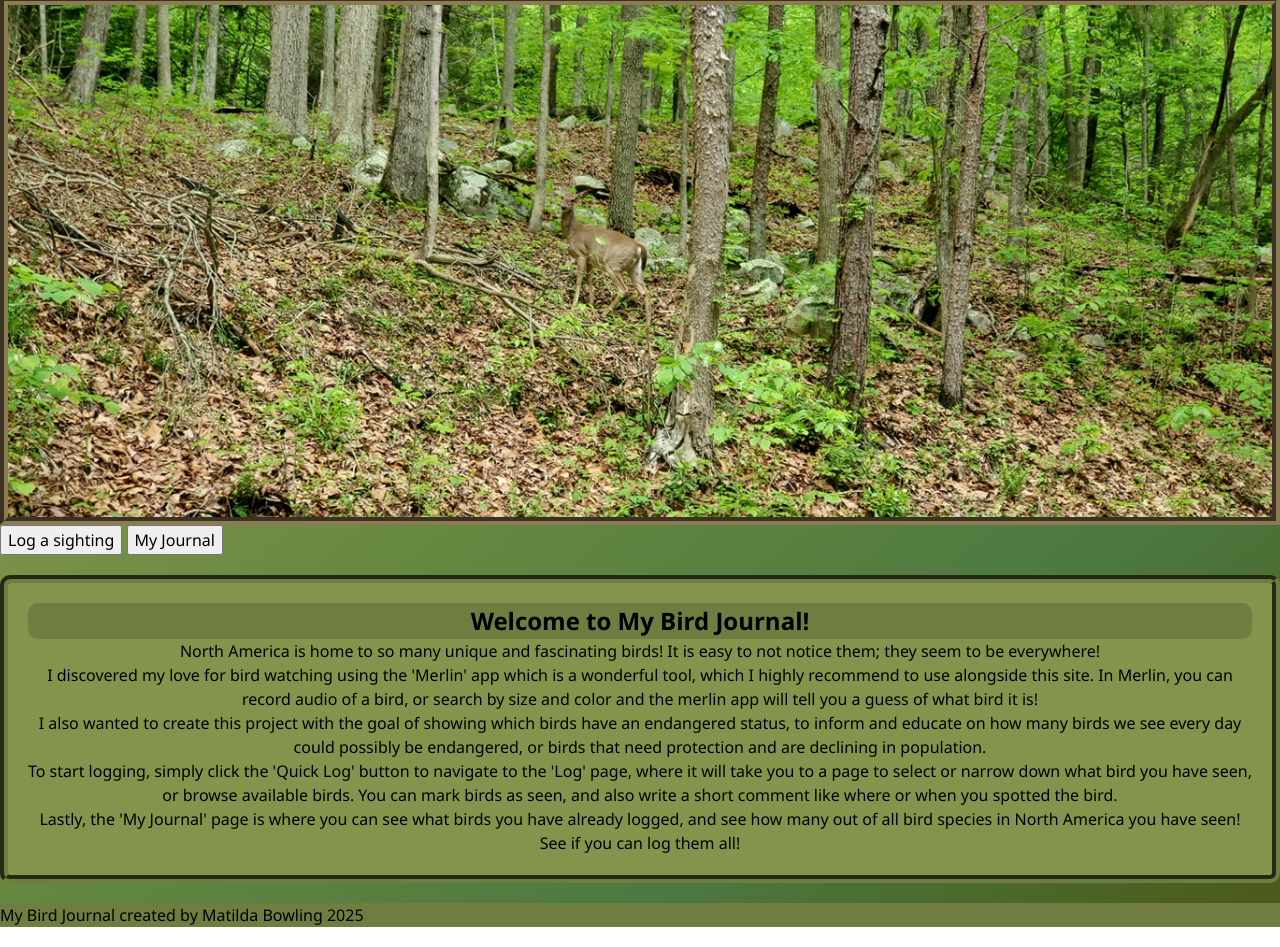
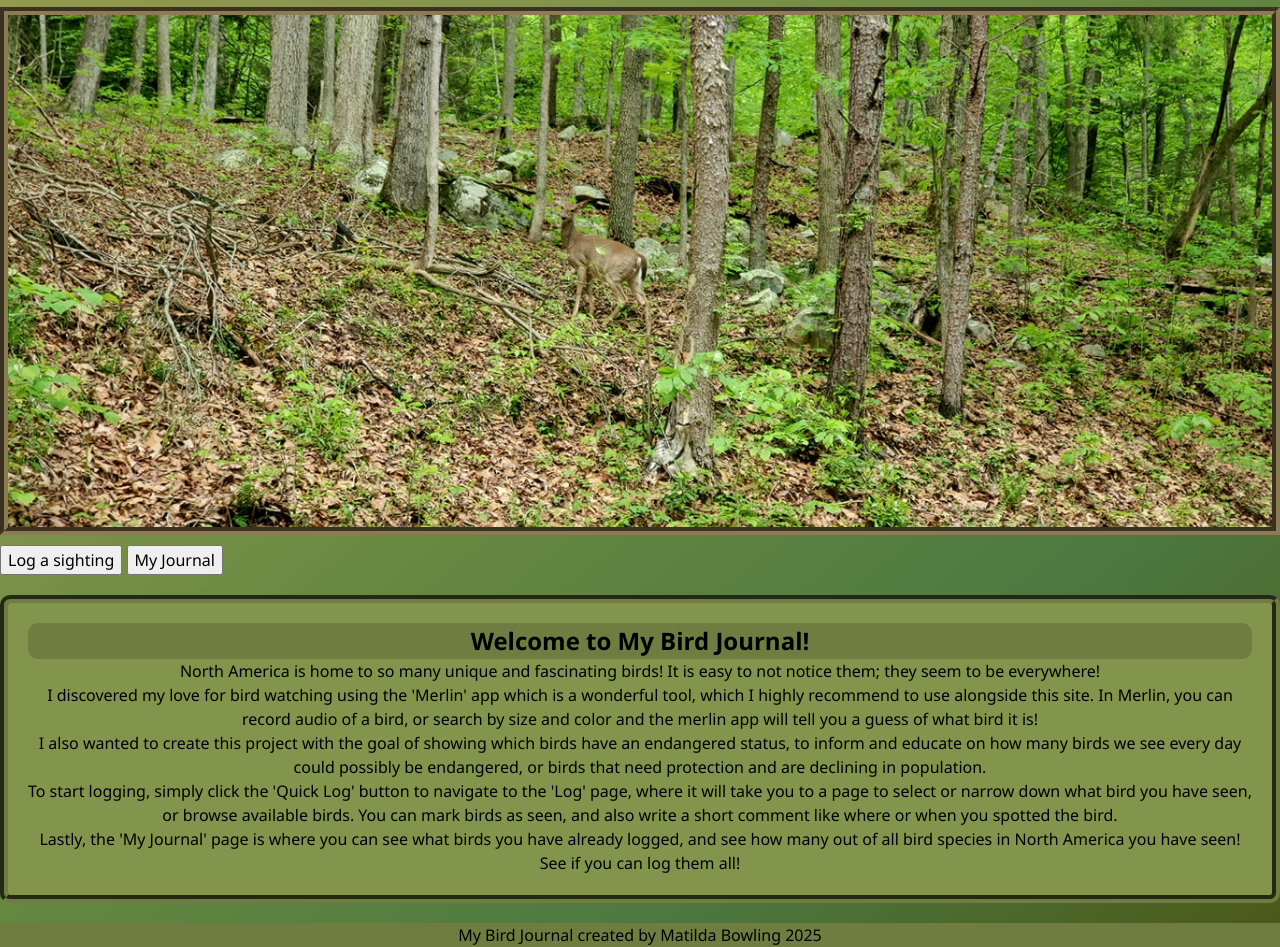
Before and after one commit to Matilda-B23/Go-Find-KY, a website: page public/index.html in a window 1280 px wide. Shown: the part 79-1026 px from the top of the page. Drawn offline with Linux system fonts and the light colour scheme; no server answers.

Commit message:
More minor appearance changes

```diff
--- a/public/CSS/style.css
+++ b/public/CSS/style.css
@@ -27,6 +27,7 @@ body {
   background-repeat: no-repeat;
   position: relative;
   border: #8d7b54 8px groove;
+  margin-bottom: 10px;
 }
 .bird-card img {
   margin-top: 20px;
@@ -110,6 +111,7 @@ header h1 {
   background-color: #6f7d41;
   border-bottom: #4b5817 8px groove;
   text-align: center;
+  margin-bottom: 10px;
 }
 footer {
   background-color: #6f7d41;
@@ -133,3 +135,6 @@ footer {
   font-size: x-large;
   font-weight: bold;
 }
+footer {
+  text-align: center;
+}
```
